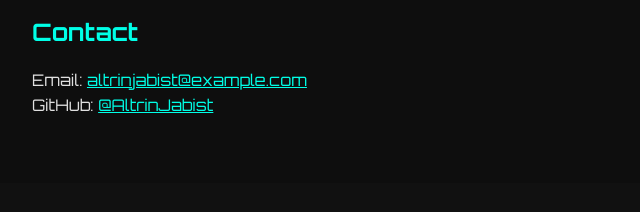
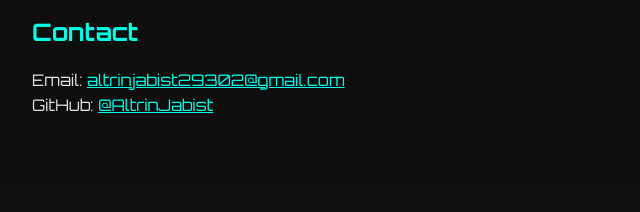
Before and after one commit to AltrinJabist/GitPage, a plain HTML site: page index.html in a window 1280 px wide. Shown: the part 1273-1485 px from the top of the page, 140-780 px from the left. Drawn offline with Linux system fonts and the light colour scheme.

Commit message:
Add index

```diff
--- a/index.html
+++ b/index.html
@@ -141,7 +141,7 @@
 
   <section id="contact">
     <h2>Contact</h2>
-    <p>Email: <a href="mailto:altrinjabist@example.com" style="color:#00ffe7;">altrinjabist@example.com</a></p>
+    <p>Email: <a href="mailto:altrinjabist29302@gmail.com" style="color:#00ffe7;">altrinjabist29302@gmail.com</a></p>
     <p>GitHub: <a href="https://github.com/AltrinJabist" style="color:#00ffe7;">@AltrinJabist</a></p>
   </section>
 
```
